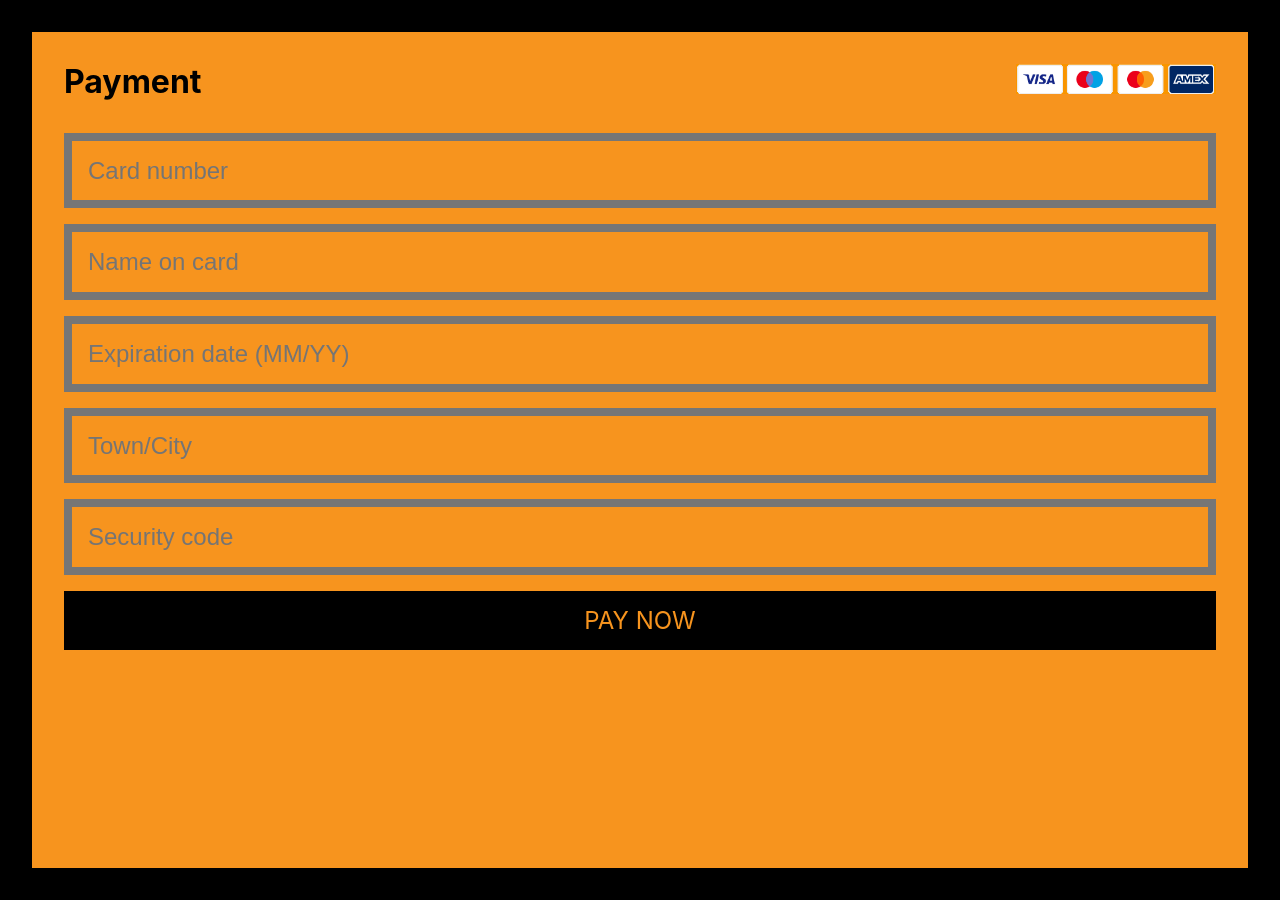
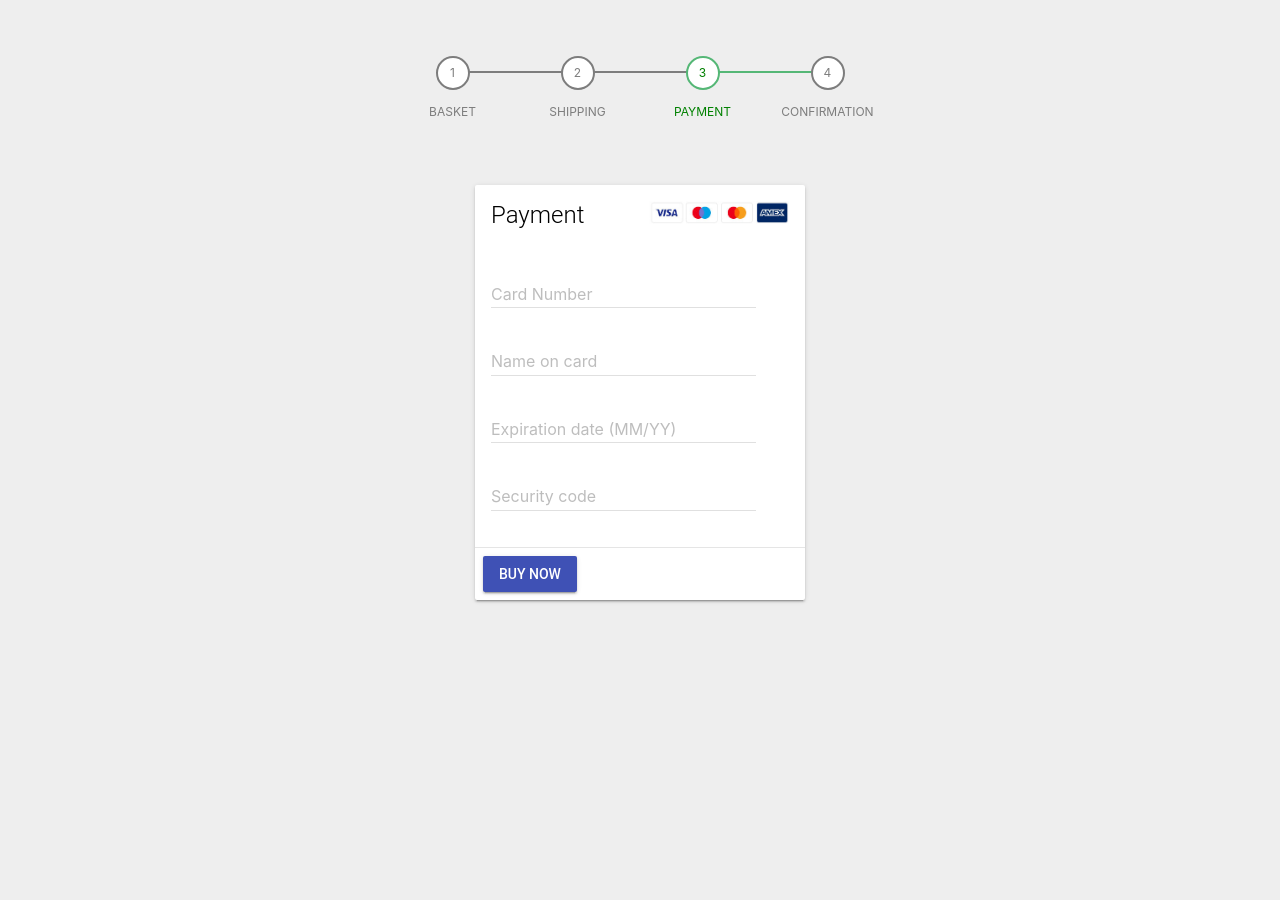
Before and after one commit to jasecoop/hazchem, a Jekyll site: the page built from payment.md, in a window 1280 px wide. Built offline with Jekyll 4.4.1, drawn with Linux system fonts in a browser that asks for light colours.

Commit message:
new checkout

```diff
--- /dev/null
+++ b/_layouts/checkout.html
@@ -0,0 +1,24 @@
+<!DOCTYPE html>
+<html>
+<head>
+  <meta charset="utf-8">
+  <title>HAZCHEM</title>
+  <link rel="stylesheet" href="{{ '/assets/css/main.css' | relative_url }}" />
+  <link rel="stylesheet" href="https://fonts.googleapis.com/icon?family=Material+Icons">
+  <link rel="stylesheet" href="https://code.getmdl.io/1.3.0/material.indigo-pink.min.css">
+  <script defer src="https://code.getmdl.io/1.3.0/material.min.js"></script>
+  <!-- Global site tag (gtag.js) - Google Analytics -->
+  <script async src="https://www.googletagmanager.com/gtag/js?id=UA-143832906-1"></script>
+  <script>
+    window.dataLayer = window.dataLayer || [];
+    function gtag(){dataLayer.push(arguments);}
+    gtag('js', new Date());
+
+    gtag('config', 'UA-143832906-1');
+  </script>
+
+</head>
+<body class="sans-serif bg-light-gray">
+  {{ content }}
+</body>
+</html>
--- /dev/null
+++ b/_sass/_progressbar.scss
@@ -0,0 +1,57 @@
+.container {
+      width: 600px;
+      margin: 100px auto;
+  }
+  .progressbar {
+      width: 90%;
+      max-width: 500px;
+      counter-reset: step;
+      margin: 0 auto;
+      margin-left: 0 !important;
+      display: inline-block;
+  }
+  .progressbar li {
+      list-style-type: none;
+      width: 25%;
+      float: left;
+      font-size: 12px;
+      position: relative;
+      text-align: center;
+      text-transform: uppercase;
+      color: #7d7d7d;
+  }
+  .progressbar li:before {
+      width: 30px;
+      height: 30px;
+      content: counter(step);
+      counter-increment: step;
+      line-height: 30px;
+      border: 2px solid #7d7d7d;
+      display: block;
+      text-align: center;
+      margin: 0 auto 10px auto;
+      border-radius: 50%;
+      background-color: white;
+  }
+  .progressbar li:after {
+      width: 100%;
+      height: 2px;
+      content: '';
+      position: absolute;
+      background-color: #7d7d7d;
+      top: 15px;
+      left: -50%;
+      z-index: -1;
+  }
+  .progressbar li:first-child:after {
+      content: none;
+  }
+  .progressbar li.active {
+      color: green;
+  }
+  .progressbar li.active:before {
+      border-color: #55b776;
+  }
+  .progressbar li.active + li:after {
+      background-color: #55b776;
+  }
--- a/_sass/_spacing.scss
+++ b/_sass/_spacing.scss
@@ -42,6 +42,9 @@
 
 */
 
+.mx-auto {
+  margin: 0 auto;
+}
 
 .pa0 { padding: $spacing-none; }
 .pa1 { padding: $spacing-extra-small; }
--- a/assets/css/main.scss
+++ b/assets/css/main.scss
@@ -74,6 +74,9 @@
  @import 'nested';
  @import 'styles';
 
+
+  @import 'progressbar';
+
  .pointer-events-none {
   pointer-events: none;
  }
--- a/payment.md
+++ b/payment.md
@@ -2,30 +2,63 @@
 # Feel free to add content and custom Front Matter to this file.
 # To modify the layout, see https://jekyllrb.com/docs/themes/#overriding-theme-defaults
 
-layout: default
+layout: checkout
 ---
 
-<div class="fixed w-100 vh-100 b--solid bw5 tc v-mid pointer-events-none z-5"></div>
+<div class="pa5 bg-grey">
 
-<div class="pa5">
+  <div class="w-100 mb5 overflow-hidden tc">
 
-  <div class="overflow-hidden mb4">
-    <div class="fl w-50">
-      <h1 class="ma0">Payment</h1>
-    </div>
-    <div class="w-50 fl tr">
-      <img class="ma0" width="200" src="{{ '/assets/images/cc.png' | relative_url }}" />
-    </div>
+    <ul class="progressbar pa0">
+      <li>Basket</li>
+      <li>Shipping</li>
+      <li class="active">Payment</li>
+      <li>Confirmation</li>
+    </ul>
+
   </div>
 
-  <input class="w-100 mb3 b--solid bw3 bg-orange pa3 f3 black" type="text" placeholder="Card number">
-  <input class="w-100 mb3 b--solid bw3 bg-orange pa3 f3 black" type="text" placeholder="Name on card">
-  <input class="w-100 mb3 b--solid bw3 bg-orange pa3 f3 black" type="text" placeholder="Expiration date (MM/YY)">
-  <input class="w-100 mb3 b--solid bw3 bg-orange pa3 f3 black" type="text" placeholder="Town/City">
-  <input class="w-100 mb3 b--solid bw3 bg-orange pa3 f3 black" type="text" placeholder="Security code">
 
-  <a href="/continue.html" class="btn w-100 bg-black orange no-underline pt3 pb3 tc dib f3 ttu">
-    Pay now
-  </a>
+  <div class="demo-card-wide mdl-card mdl-shadow--2dp mx-auto">
+
+    <div class="mdl-card__title">
+      <h2 class="mdl-card__title-text">Payment</h2>
+    </div>
+
+    <div class="mdl-card__menu">
+      <img class="ma0" width="140" src="{{ '/assets/images/cc.png' | relative_url }}" />
+    </div>
+
+    <div class="mdl-card__supporting-text">
+
+      <div class="mdl-textfield mdl-js-textfield mdl-textfield--floating-label">
+        <input autocomplete="cc-number" class="mdl-textfield__input" type="text" id="cc" x-autocompletetype="cc-number">
+        <label class="mdl-textfield__label" for="cc">Card Number</label>
+      </div>
+
+      <div class="mdl-textfield mdl-js-textfield mdl-textfield--floating-label">
+        <input class="mdl-textfield__input" type="text" id="cc">
+        <label class="mdl-textfield__label" for="cc">Name on card</label>
+      </div>
+
+      <div class="mdl-textfield mdl-js-textfield mdl-textfield--floating-label">
+        <input class="mdl-textfield__input" type="text" id="cc">
+        <label class="mdl-textfield__label" for="cc">Expiration date (MM/YY)</label>
+      </div>
+
+      <div class="mdl-textfield mdl-js-textfield mdl-textfield--floating-label">
+        <input class="mdl-textfield__input" type="text" id="name">
+        <label class="mdl-textfield__label" for="name">Security code</label>
+      </div>
+
+    </div>
+
+    <div class="mdl-card__actions mdl-card--border">
+      <a href="/continue.html" class="mdl-button mdl-button--raised mdl-button--colored">
+        Buy now
+      </a>
+    </div>
+
+  </div>
 
 </div>
```
Also changed, not shown: checkout.md (+51 -29 lines), continue.md (+37 -11 lines), shipping.md (+52 -13 lines), assets/images/cc.png.
